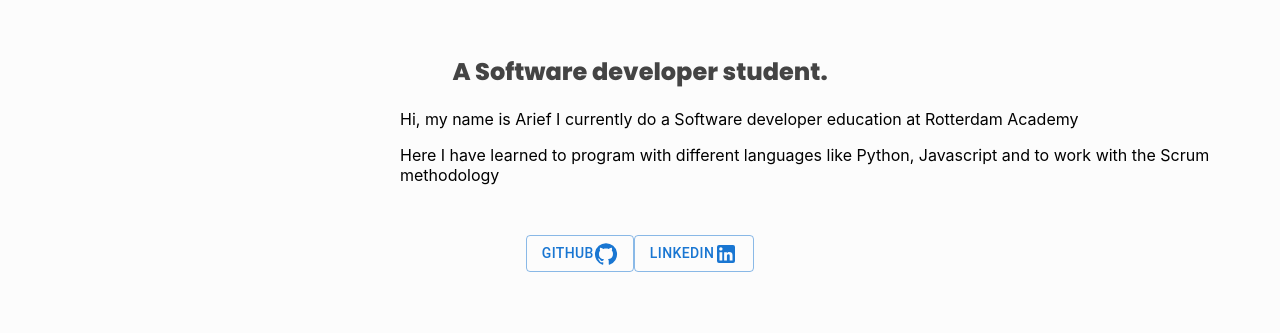
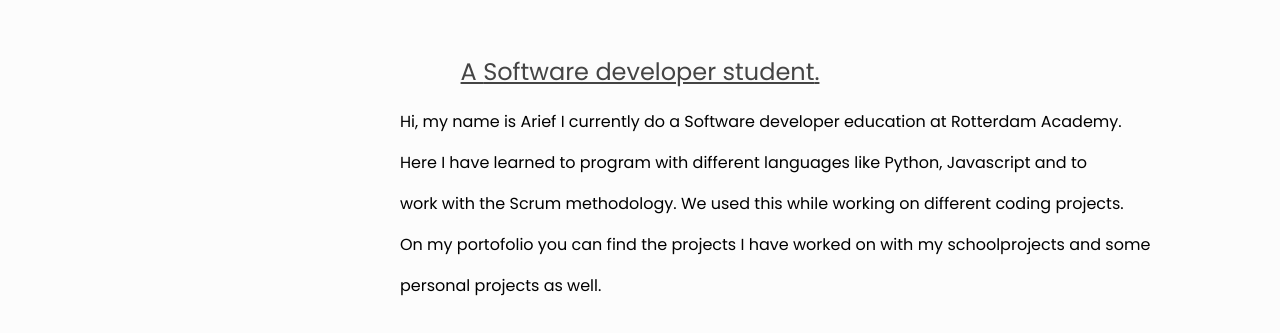
Before and after one commit to AriefBadal23/portofolio-website, a React (Create React App) app: page / in a window 1280 px wide. Shown: the part 208-541 px from the top of the page. Built offline with nearby package versions, Linux system fonts and the light colour scheme.

Commit message:
Refactor about me description

```diff
--- a/public/index.html
+++ b/public/index.html
@@ -6,10 +6,14 @@
     <link rel="preconnect" href="https://fonts.googleapis.com">
     <link rel="preconnect" href="https://fonts.gstatic.com" crossorigin>
     <!-- <link href="https://fonts.googleapis.com/css2?family=Poppins&display=swap" rel="stylesheet">
+
      -->
      <link rel="preconnect" href="https://fonts.googleapis.com">
   <link rel="preconnect" href="https://fonts.gstatic.com" crossorigin>
   <link href="https://fonts.googleapis.com/css2?family=Poppins:wght@800&display=swap" rel="stylesheet">
+  <link rel="preconnect" href="https://fonts.googleapis.com">
+<link rel="preconnect" href="https://fonts.gstatic.com" crossorigin>
+<link href="https://fonts.googleapis.com/css2?family=Poppins&display=swap" rel="stylesheet">
     <meta name="viewport" content="width=device-width, initial-scale=1" />
     <meta name="theme-color" content="#000000" />
     <meta
--- a/src/components/About/About.css
+++ b/src/components/About/About.css
@@ -22,6 +22,13 @@
     color: #444444;
     font-family: 'Poppins', sans-serif;
     font-weight: 100;
+    text-decoration: underline;
+}
+.about-description{
+    font-family: 'Poppins', sans-serif;
+    white-space: pre-line;
+    /* padding: 10px; */
+    text-align: left;
 }
 
 .about-buttons a{
--- a/src/components/About/About.js
+++ b/src/components/About/About.js
@@ -6,15 +6,20 @@ import Button from '@mui/material/Button'
 
 
 function About() {
-    const { name, role, description, social: {
+    const { name, role, social: {
         linkedin, github
     } } = about;
     return (
         <div className='about-section'>
             <h1 id='about-intro'>Hi, I am  <span className='about-name'>{name}.</span></h1>
             <h2 className='about-role'>A {role}.</h2>
-            <p>Hi, my name is Arief I currently do a Software developer education at Rotterdam Academy</p>
-            <p> Here I have learned to program with different languages like Python, Javascript and to work with the Scrum methodology</p>
+            <span className='about-description'>
+                <p>Hi, my name is Arief I currently do a Software developer education at Rotterdam Academy.</p>
+                <p>Here I have learned to program with different languages like Python, Javascript and to </p>
+                <p>work with the Scrum methodology. We used this while working on different coding projects.</p>
+                <p>On my portofolio you can find the projects I have worked on with my schoolprojects and some</p>
+                <p>personal projects as well.</p>
+            </span>
             {/* <button><a href='#'>Resume</a></button> */}
             <div className='about-buttons'>
                 <a href={github}><Button variant='outlined'>GitHub<GitHubIcon /></Button></a>
```
